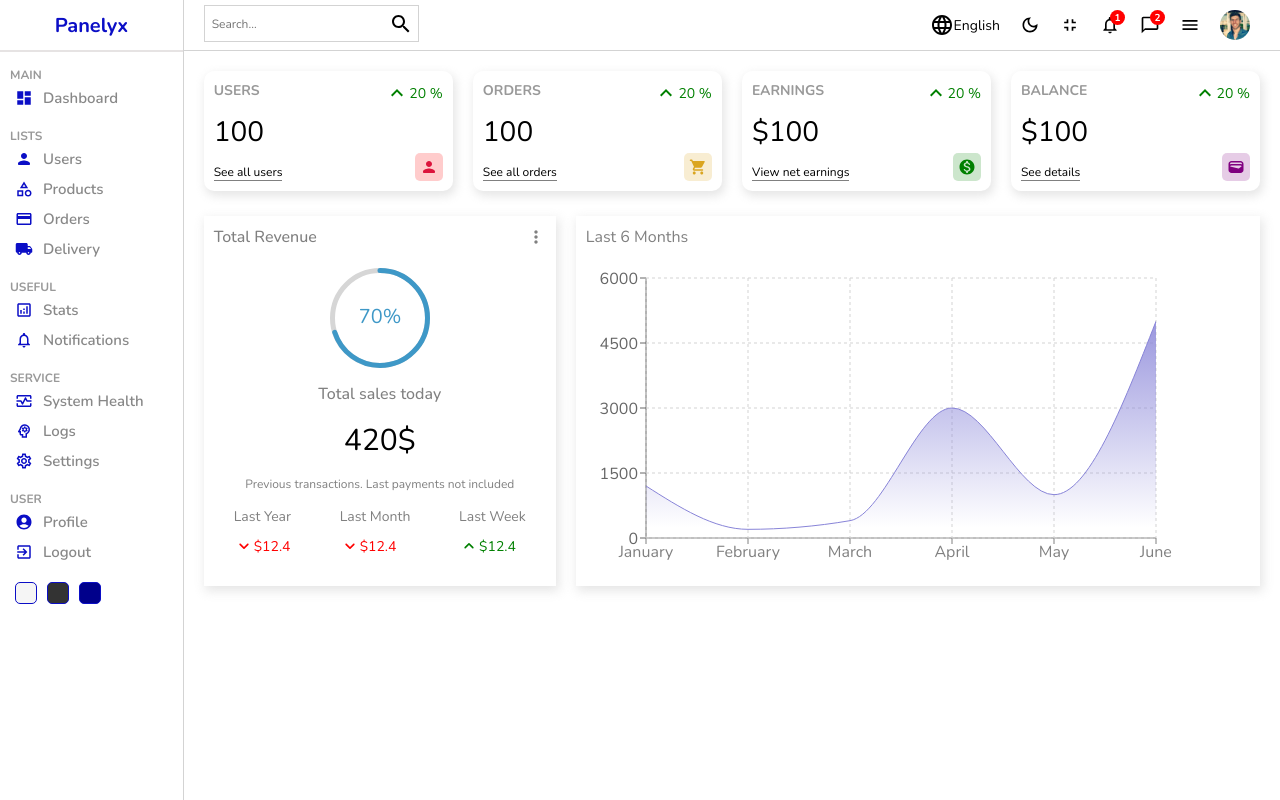
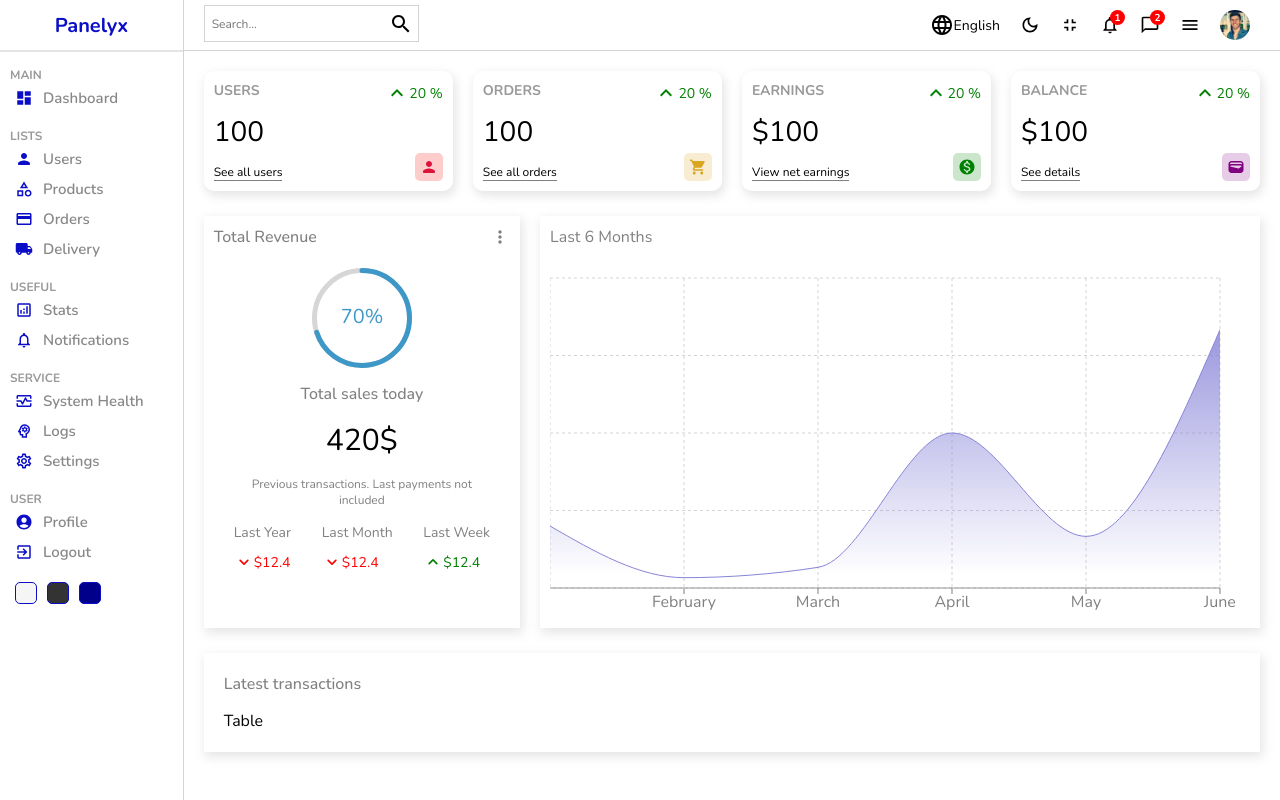
Before and after one commit to orimaro123/panelyx-admin-panel, a React (Create React App) app: page / in a window 1280 px wide. Built offline with nearby package versions, Linux system fonts and the light colour scheme.

Commit message:
add table skeleton

```diff
--- a/src/components/chart/Chart.jsx
+++ b/src/components/chart/Chart.jsx
@@ -24,7 +24,7 @@
   return (
     <div className="chart">
       <div className="title">Last 6 Months</div>
-      <ResponsiveContainer width={600} aspect={2/1}>
+      <ResponsiveContainer width={700} aspect={2/1}>
         <AreaChart
           width={730}
           height={250}
@@ -39,7 +39,6 @@
 
           </defs>
           <XAxis dataKey="name" stroke="gray" />
-          <YAxis />
           <CartesianGrid strokeDasharray="3 3" className="chartGrid"/>
           <Tooltip />
           <Area
--- /dev/null
+++ b/src/components/table/Table.jsx
@@ -0,0 +1,11 @@
+import "./table.scss"
+
+import React from 'react'
+
+const Table = () => {
+  return (
+    <div>Table</div>
+  )
+}
+
+export default Table
--- /dev/null
+++ b/src/components/table/table.scss
@@ -0,0 +1,3 @@
+.table{
+
+}
--- a/src/pages/home/Home.jsx
+++ b/src/pages/home/Home.jsx
@@ -3,8 +3,10 @@
 import Widget from "../../components/widget/Widget";
 import Featured from "../../components/featured/Featured";
 import Chart from "../../components/chart/Chart";
+import Table from "../../components/table/Table"
 
 import "./home.scss";
+
 
 const Home = () => {
   return (
@@ -23,7 +25,8 @@
           <Chart />
         </div>
         <div className="listContainer">
-          <div className="listTitle"></div>
+          <div className="listTitle">Latest transactions</div>
+          <Table />
         </div>
       </div>
     </div>
--- a/src/pages/home/home.scss
+++ b/src/pages/home/home.scss
@@ -1,16 +1,32 @@
 .home {
-    display:flex;
+    display: flex;
+
     .homeContainer {
-        flex:6;
+        flex: 6;
 
-        .widgets, .charts{
+        .widgets,
+        .charts {
             display: flex;
             padding: 20px;
             gap: 20px;
 
         }
-        .charts{
+
+        .charts {
             padding: 5px 20px;
+        }
+
+        .listContainer {
+            -webkit-box-shadow: 2px 4px 10px 1px rgba(0, 0, 0, 0.47);
+            box-shadow: 2px 4px 10px 1px rgba(201, 201, 201, 0.47);
+            padding: 20px;
+            margin: 20px;
+
+            .listTitle{
+                font-weight: 500;
+                color: gray;
+                margin-bottom: 15px;
+            }
         }
     }
 }
```
Also changed, not shown: src/components/chart/chart.scss (+6 -4 lines).
